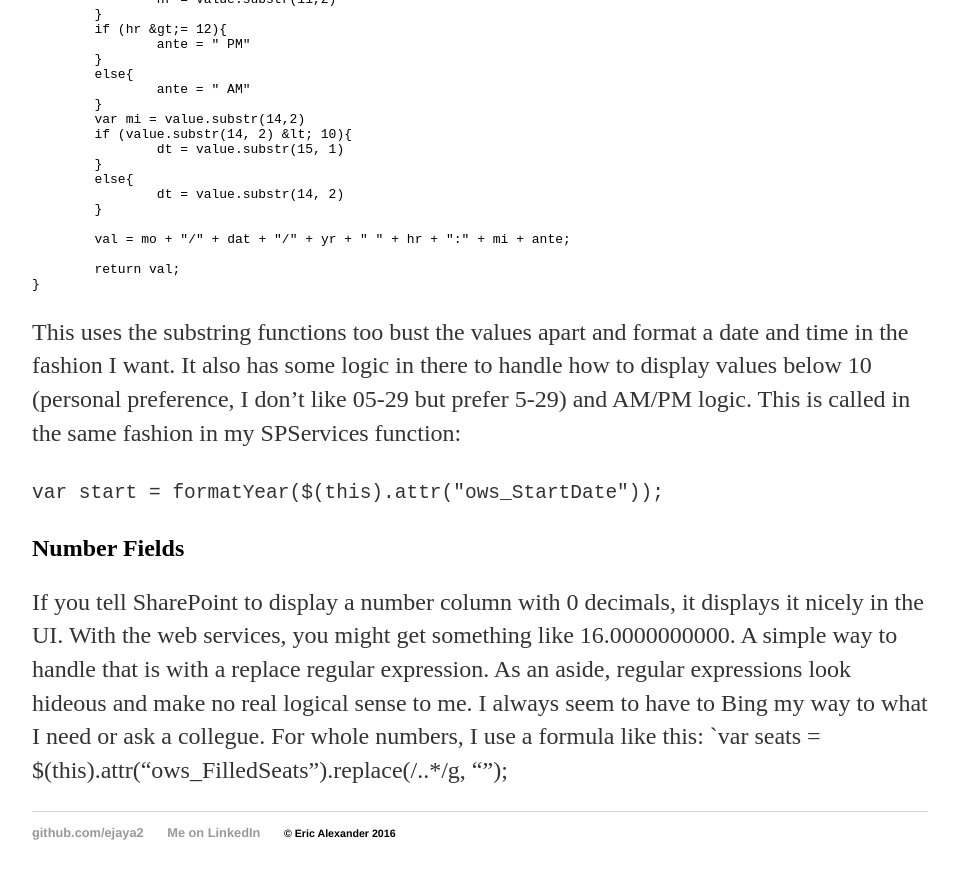
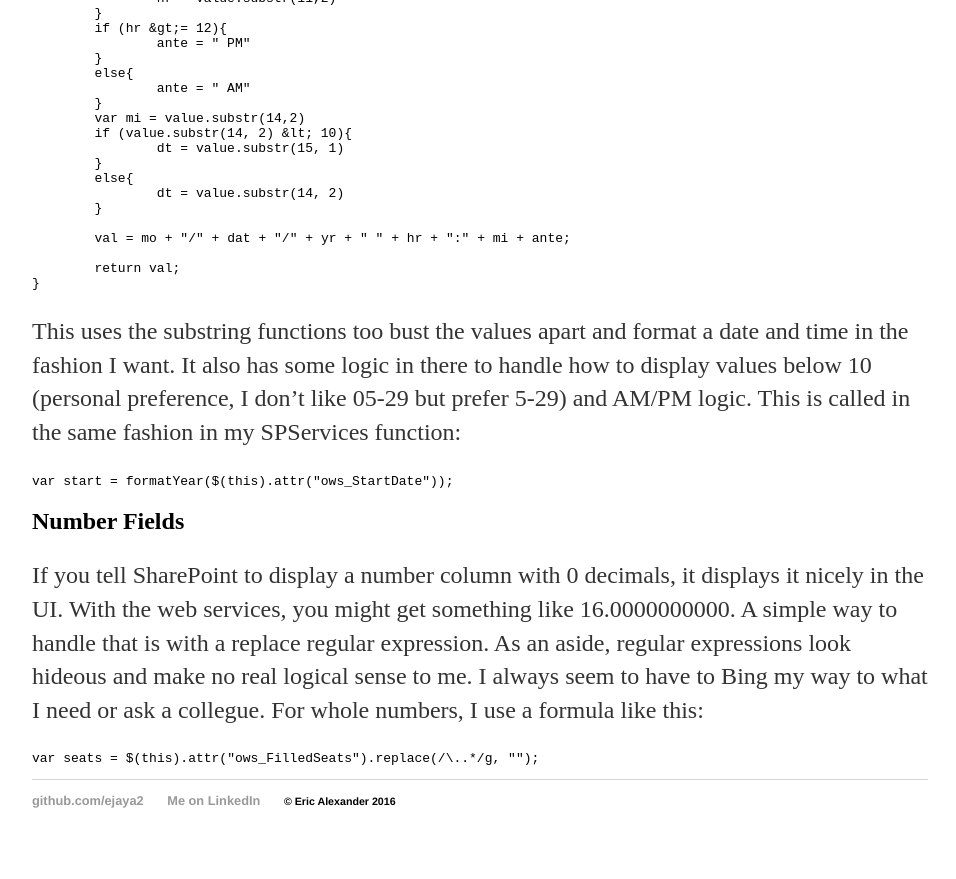
Before and after one commit to ejaya2/ejaya2.github.io, a Jekyll site: the page built from _posts/2012-05-29-A-Couple-Helper-Functions.md, in a window 1280 px wide and 900 px high, scrolled down 1775 px. Shown: the top 879 px of the window, without its empty margins (160-1116 px from the left). Built offline with Jekyll 4.4.1, drawn with Linux system fonts in a browser that asks for light colours; some of the changed text lies outside the part shown.

Commit message:
Update 2012-05-29-A-Couple-Helper-Functions.md

````diff
--- a/_posts/2012-05-29-A-Couple-Helper-Functions.md
+++ b/_posts/2012-05-29-A-Couple-Helper-Functions.md
@@ -9,7 +9,7 @@ This post will show you one simple way to work with these columns and is also fo
 
 ## Person and Group and Lookup Columns
 
-When you get data back from SharePoint for one of these columns, it typically looks like this: `154;#555-1234` or `16;#Operations Department`. Using the below function, I can get the descriptive value that SharePoint Designer seamless outputs in Dataview Webparts.
+When you get data back from SharePoint for one of these columns, it typically looks like this: ```154;#555-1234``` or ```16;#Operations Department```. Using the below function, I can get the descriptive value that SharePoint Designer seamless outputs in Dataview Webparts.
 
 ```javascript
 function trimOWS(value){
@@ -26,7 +26,9 @@ function trimOWS(value){
 }
 ```
 Then in my SPServices function, I simply call it like:
-`var edept = trimOWS($(this).attr("ows_EmployeeDepartment"));`
+```javascript
+var edept = trimOWS($(this).attr("ows_EmployeeDepartment"));
+```
 
 This is testing against a string length of 8 as it's a double duty function, checking both department fields and phone numbers in my case. You could alter that to any value as needed.
 
@@ -82,9 +84,12 @@ function formatYear(value){
 ```
 
 This uses the substring functions too bust the values apart and format a date and time in the fashion I want. It also has some logic in there to handle how to display values below 10 (personal preference, I don't like 05-29 but prefer 5-29) and AM/PM logic. This is called in the same fashion in my SPServices function:
-
-`var start = formatYear($(this).attr("ows_StartDate"));`
+```javascript
+var start = formatYear($(this).attr("ows_StartDate"));
+```
 
 ## Number Fields
 If you tell SharePoint to display a number column with 0 decimals, it displays it nicely in the UI. With the web services, you might get something like 16.0000000000. A simple way to handle that is with a replace regular expression. As an aside, regular expressions look hideous and make no real logical sense to me. I always seem to have to Bing my way to what I need or ask a collegue. For whole numbers, I use a formula like this:
-`var seats = $(this).attr("ows_FilledSeats").replace(/\..*/g, "");
+```javascript
+var seats = $(this).attr("ows_FilledSeats").replace(/\..*/g, "");
+```
````
